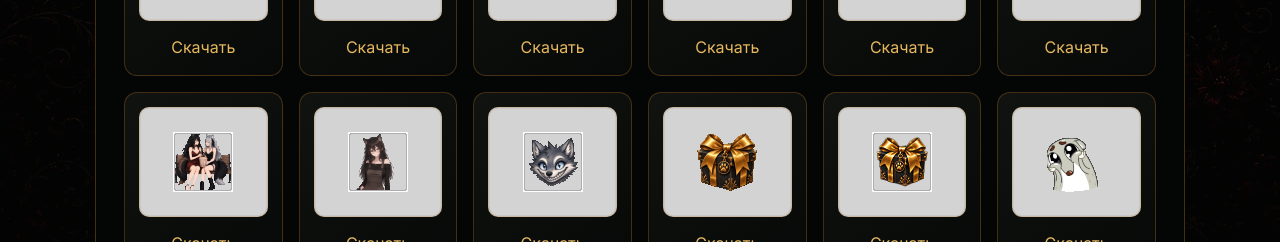
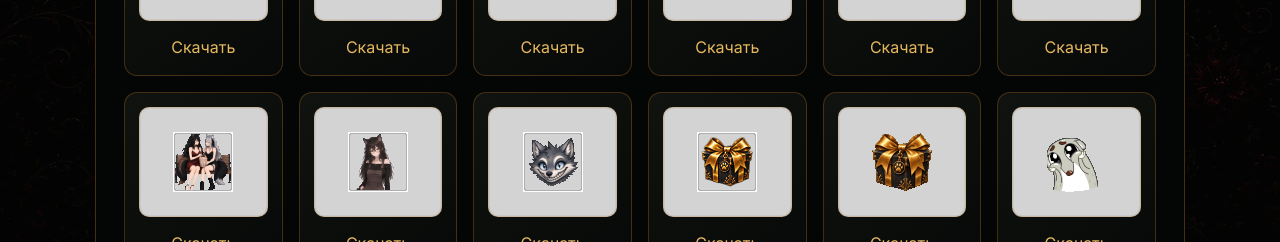
Before and after one commit to reverie-w-sh/dm-portal, a Next.js app: page /gifts in a window 1280 px wide. Shown: the part 1680-1922 px from the top of the page. Built offline with nearby package versions, Linux system fonts and the light colour scheme; no server answers; a web font is replaced by a local one.

Commit message:
Add files via upload

```diff
--- a/src/data/gifts.ts
+++ b/src/data/gifts.ts
@@ -39,8 +39,9 @@ export const GIFTS: Gift[] = [
   { title: "Лавочка с попкорном Подарок", file: "/gifts/lavochka.gif" },
   { title: "Волчица Лени Подарок", file: "/gifts/len-g.gif" },
   { title: "Волчонок-чеширский котик Подарок", file: "/gifts/wolf-chechir-gift.gif" },
+  { title: "Подарочная коробочка в рамке", file: "/gifts/gift-box-r.png" },
   { title: "Подарочная коробочка", file: "/gifts/gift-box.gif" },
-  { title: "Подарочная коробочка в рамке", file: "/gifts/gift-box-r.png" },
+
   { title: "Волк 1 Подарок)", file: "/gifts/volk-1.gif" },
   { title: "Волк с сердечком)", file: "/gifts/wolf-heart.gif" },
   { title: "Котик пчелка Подарок", file: "/gifts/2.gif" },
```
